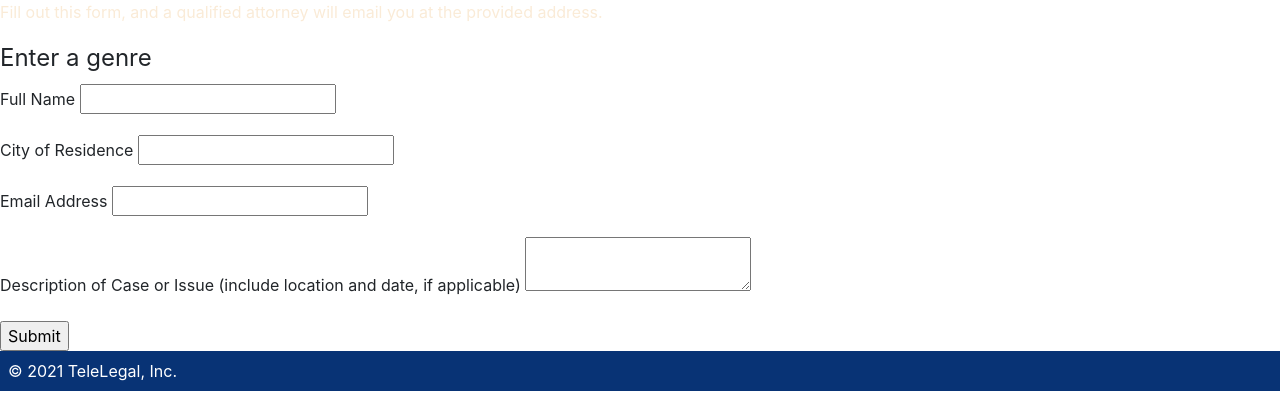
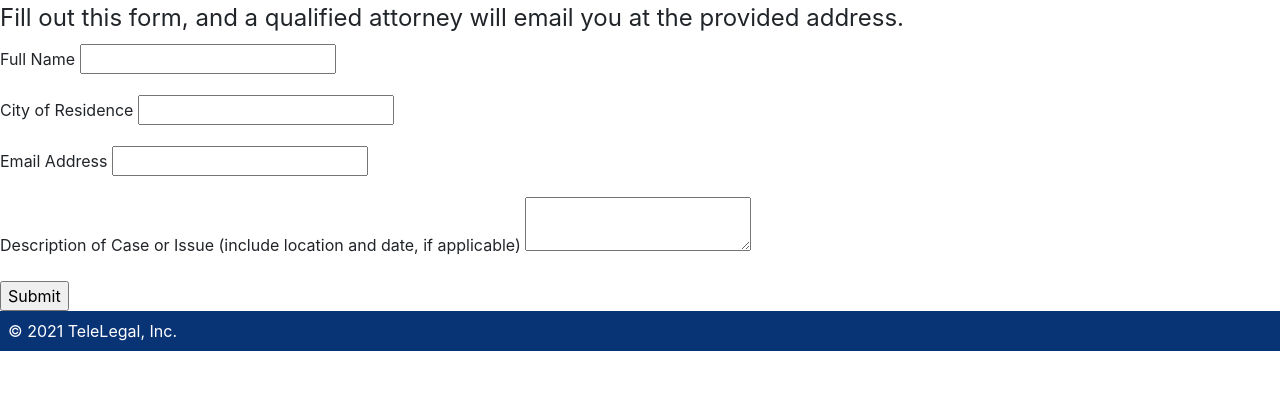
Before and after one commit to GSPuniani/TeleLegal-BEW-Final, a Flask app: page /create_request in a window 1280 px wide. Shown: the part 104-524 px from the top of the page. Run offline with Flask 2, Linux system fonts and the light colour scheme; some libraries are stand-ins or nearby versions.

Commit message:
Fixed instructions on request form

```diff
--- a/telelegal_app/templates/create_request.html
+++ b/telelegal_app/templates/create_request.html
@@ -2,12 +2,10 @@
 
 {% block content %}
 
-<p>Fill out this form, and a qualified attorney will email you at the provided address.</p>
-
 <form method="POST" action="{{ url_for('main.create_request') }}">
     {{ form.csrf_token }}
     <fieldset>
-        <legend>Enter a genre</legend>
+        <legend>Fill out this form, and a qualified attorney will email you at the provided address.</legend>
 
         {{ form.full_name.label }}
         {{ form.full_name }}
```
Also changed, not shown: telelegal_app/database.db.
